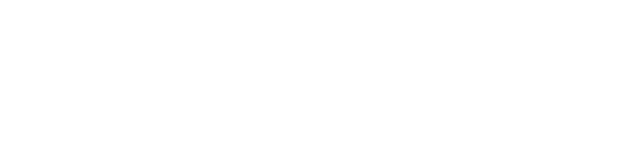
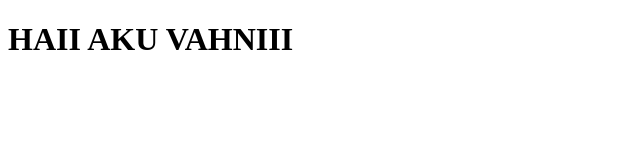
Before and after one commit to Vahniaprilia/gitpush, a plain HTML site: page index.html in a window 1280 px wide. Shown: the whole page, without its empty margins (0-640 px from the left). Drawn offline with Linux system fonts and the light colour scheme.

Commit message:
Menambahkan Text H1

```diff
--- a/index.html
+++ b/index.html
@@ -6,6 +6,6 @@
     <title>Document</title>
 </head>
 <body>
-
+    <h1>HAII AKU VAHNIII</h1>
 </body>
 </html>
```
